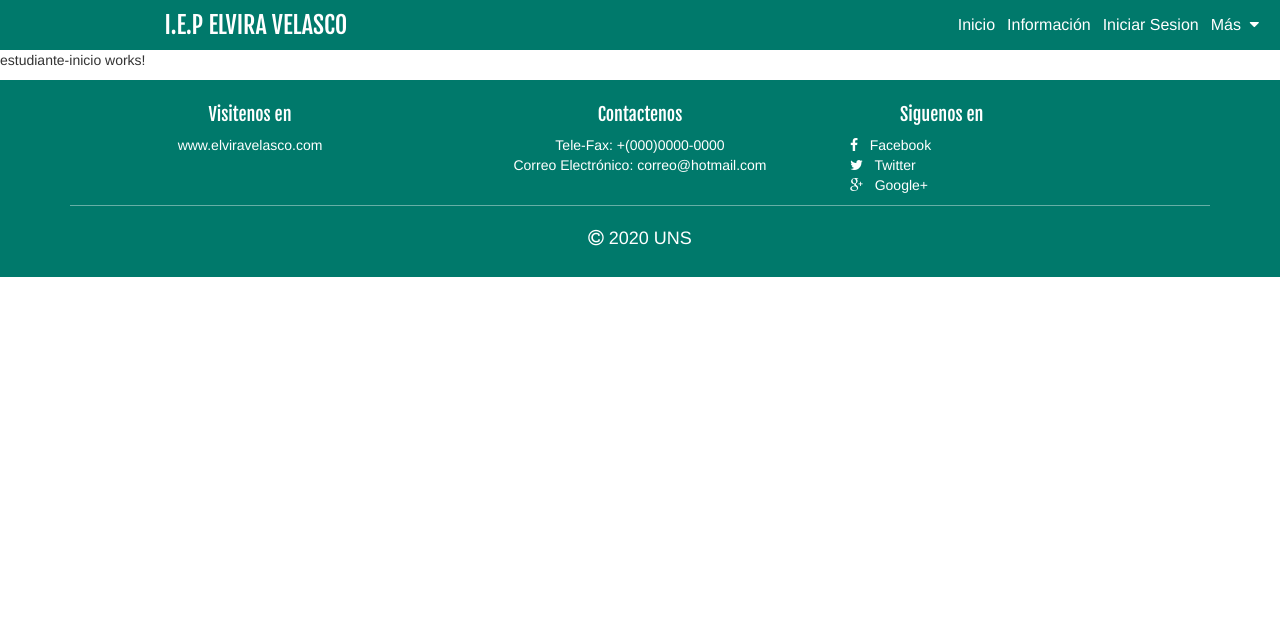
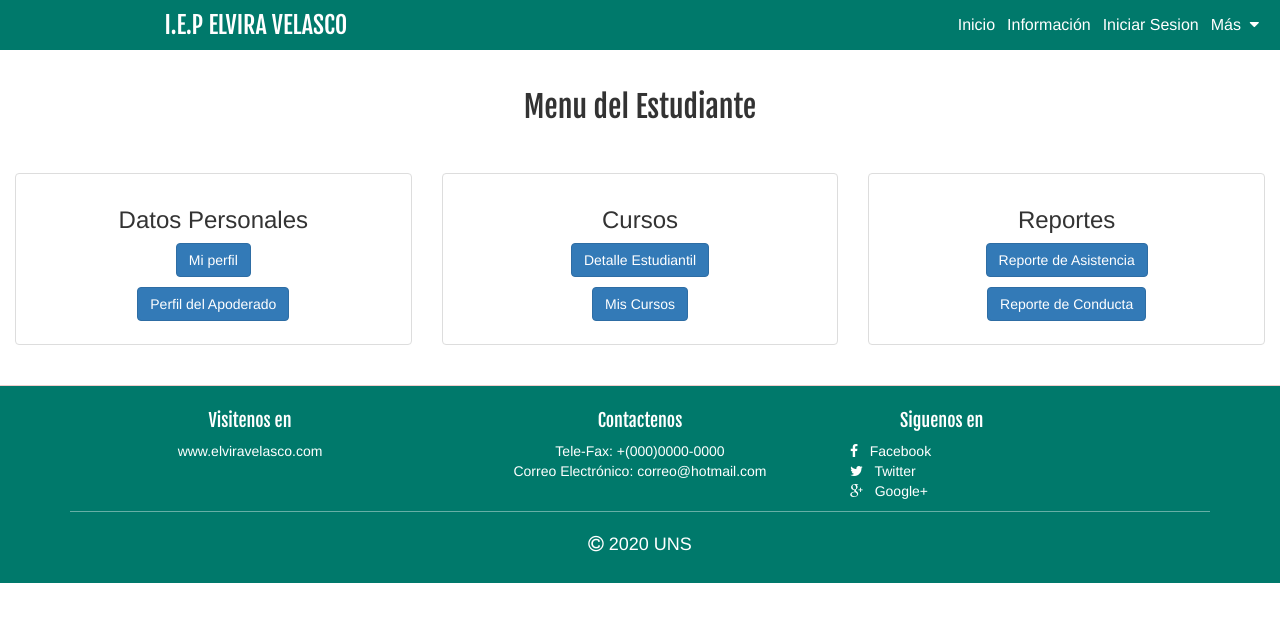
Before and after one commit to diegobaesv/ElviraVFrontEnd, an Angular app: page /estudiante/inicio in a window 1280 px wide. Shown: the top 622 px of the page. Built offline with nearby package versions, Linux system fonts and the light colour scheme.

Commit message:
estudiante-inicio v1

```diff
--- a/src/app/pages/estudiante/estudiante-inicio/estudiante-inicio.component.html
+++ b/src/app/pages/estudiante/estudiante-inicio/estudiante-inicio.component.html
@@ -1 +1,39 @@
-<p>estudiante-inicio works!</p>
+<section class="events-ins">
+    <div class="container-fluid">
+        <h2 class="text-center titles">Menu del Estudiante</h2>
+        <br><br>
+        <div class="row">
+            <!--======================================== Articulo 1 ========================================-->
+            <article class="col-xs-12 col-sm-6 col-md-4">
+                <div class="thumbnail">
+                  <div class="caption">
+                    <h3 class="text-center">Datos Personales</h3>
+                    <p class="text-center"><a href="#" class="btn btn-primary" role="button">Mi perfil</a></p>
+                    <p class="text-center"><a href="#" class="btn btn-primary" role="button">Perfil del Apoderado</a></p>
+                  </div>
+                </div>
+            </article>
+            <!--======================================== Articulo 2 ========================================-->
+            <article class="col-xs-12 col-sm-6 col-md-4">
+                <div class="thumbnail">
+                  <div class="caption">
+                    <h3 class="text-center">Cursos</h3>
+                    <p class="text-center"><a href="#" class="btn btn-primary" role="button">Detalle Estudiantil</a></p>
+                    <p class="text-center"><a href="#" class="btn btn-primary" role="button">Mis Cursos</a></p>
+                  </div>
+                </div>
+            </article>
+            <!--======================================== Articulo 3 ========================================-->
+            <article class="col-xs-12 col-sm-6 col-md-4">
+                <div class="thumbnail">
+                  <div class="caption">
+                    <h3 class="text-center">Reportes</h3>
+                    <p class="text-center"><a href="#" class="btn btn-primary" role="button">Reporte de Asistencia</a></p>
+                    <p class="text-center"><a href="#" class="btn btn-primary" role="button">Reporte de Conducta</a></p>
+                  </div>
+                </div>
+            </article>
+        </div>
+    </div>
+</section>
+<div class="divider-general"></div>
```
